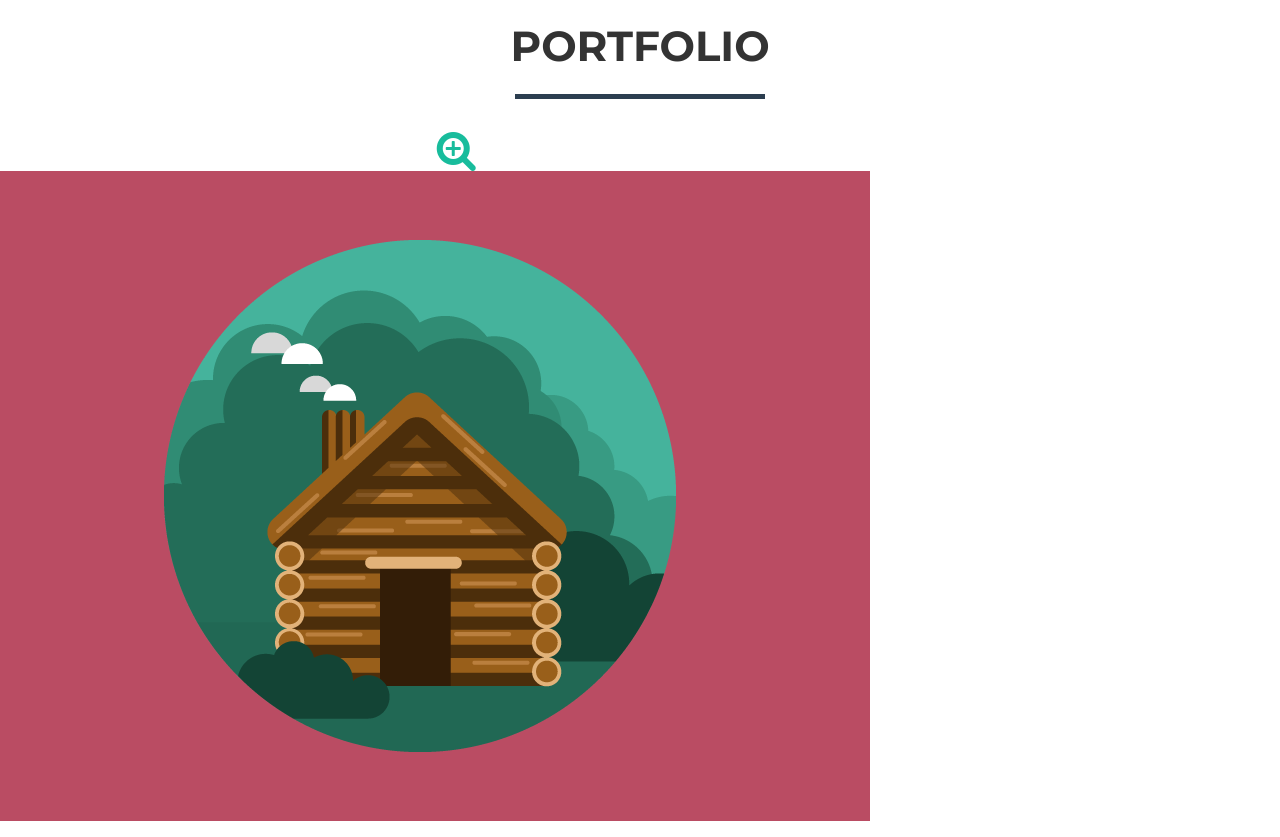
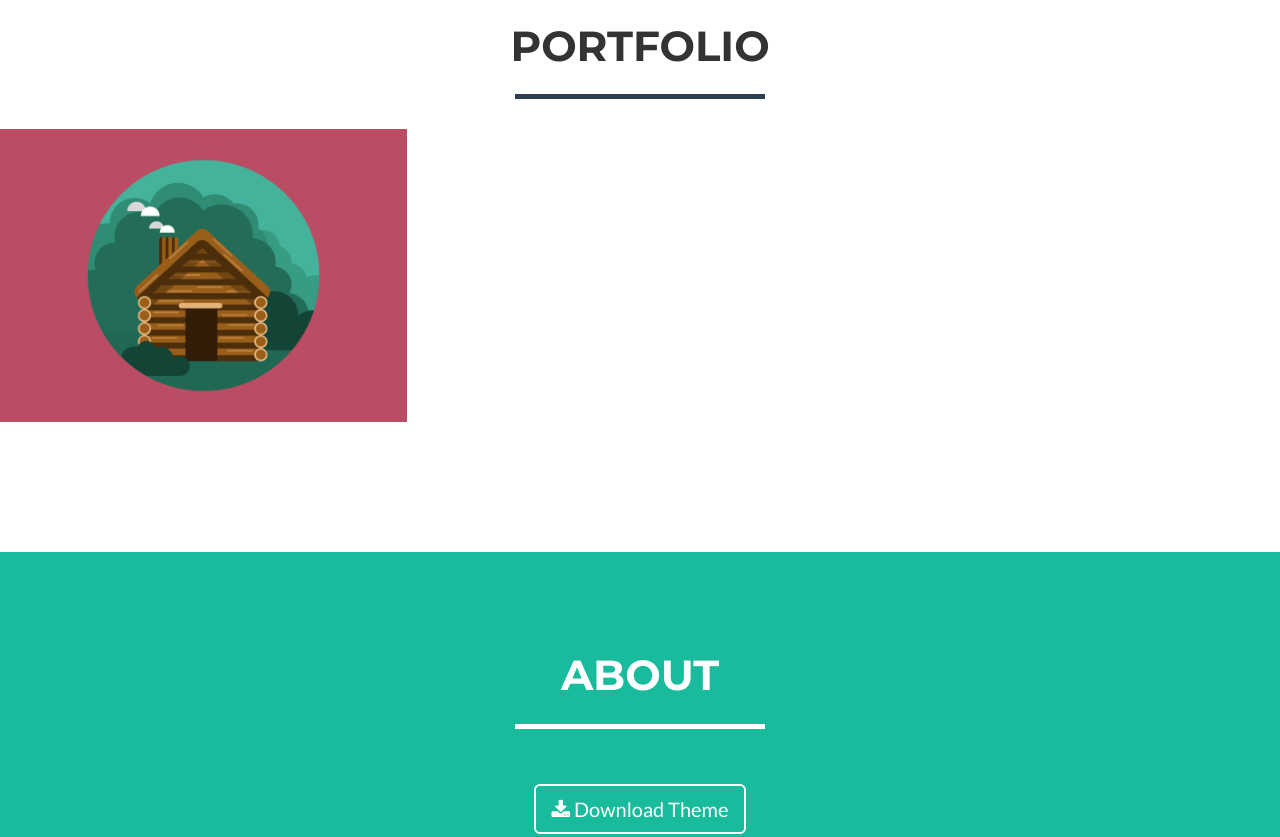
Before and after one commit to vanessagayot/vanessagayot.github.io, a website: page index.html in a window 1280 px wide. Shown: the part 700-1537 px from the top of the page. Drawn offline with nearby package versions, Linux system fonts and the light colour scheme.

Commit message:
Update index.html

```diff
--- a/index.html
+++ b/index.html
@@ -100,19 +100,8 @@
                                 <i class="fa fa-search-plus fa-3x"></i>
                             </div>
                         </div>
-                </div>
-            <div class="row">
-                <div class="col-sm-4 resume-item">
-                    <a href="#resumeModal1" class="resume" data-toggle="modal">
-                        <div class="caption">
-                            <div class="caption-content">
-                                <i class="fa fa-search-plus fa-3x"></i>
-                            </div>
-                        </div>
-                        </div>
                         <a href= "https://vanessagayot.github.io/Gayot-ITE32J_Webproject1.github.io/"> <img src="img/portfolio/cabin.png" class="img-responsive" alt="">
                     </a>
-                 </div>
              </div>
             </div>
         </div>
```
